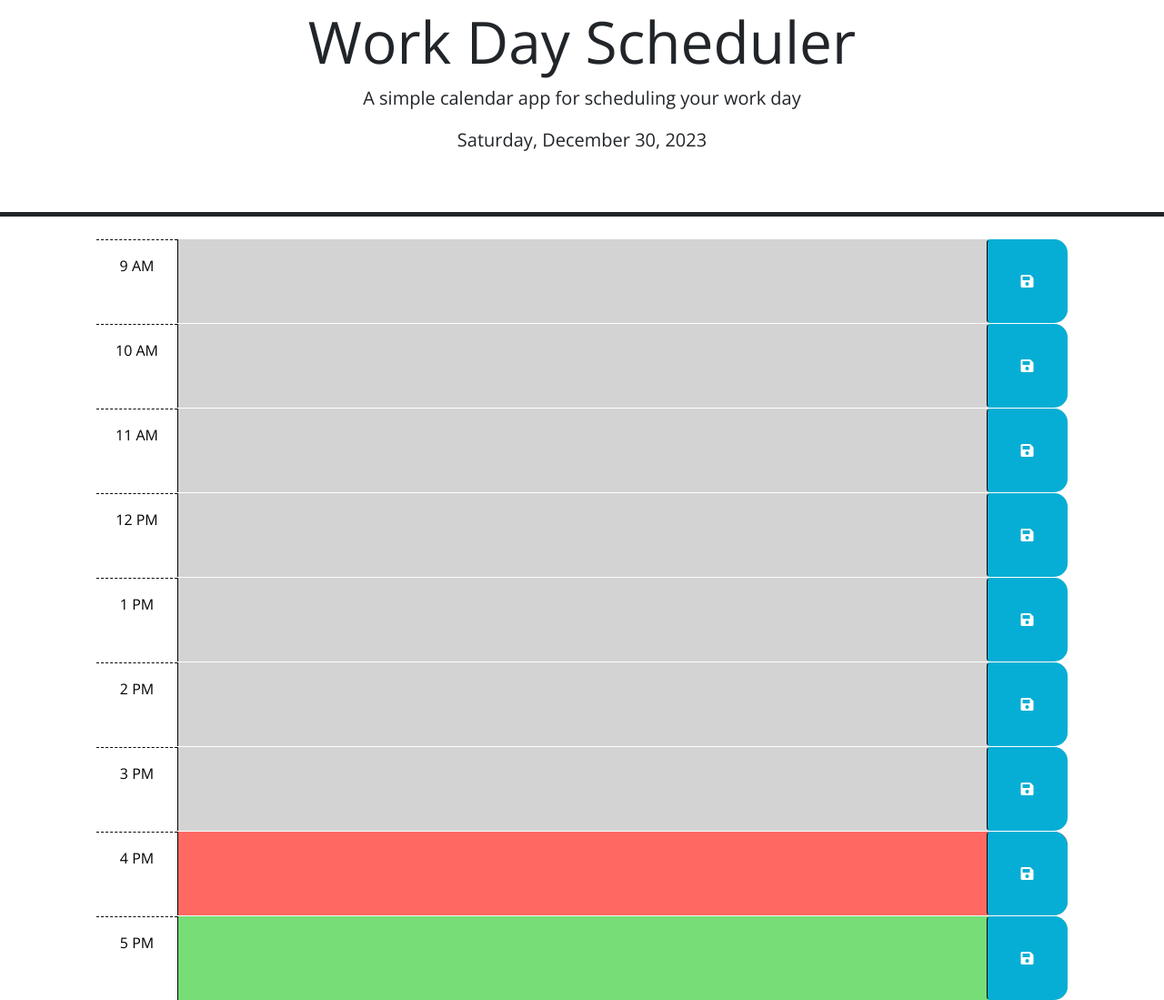
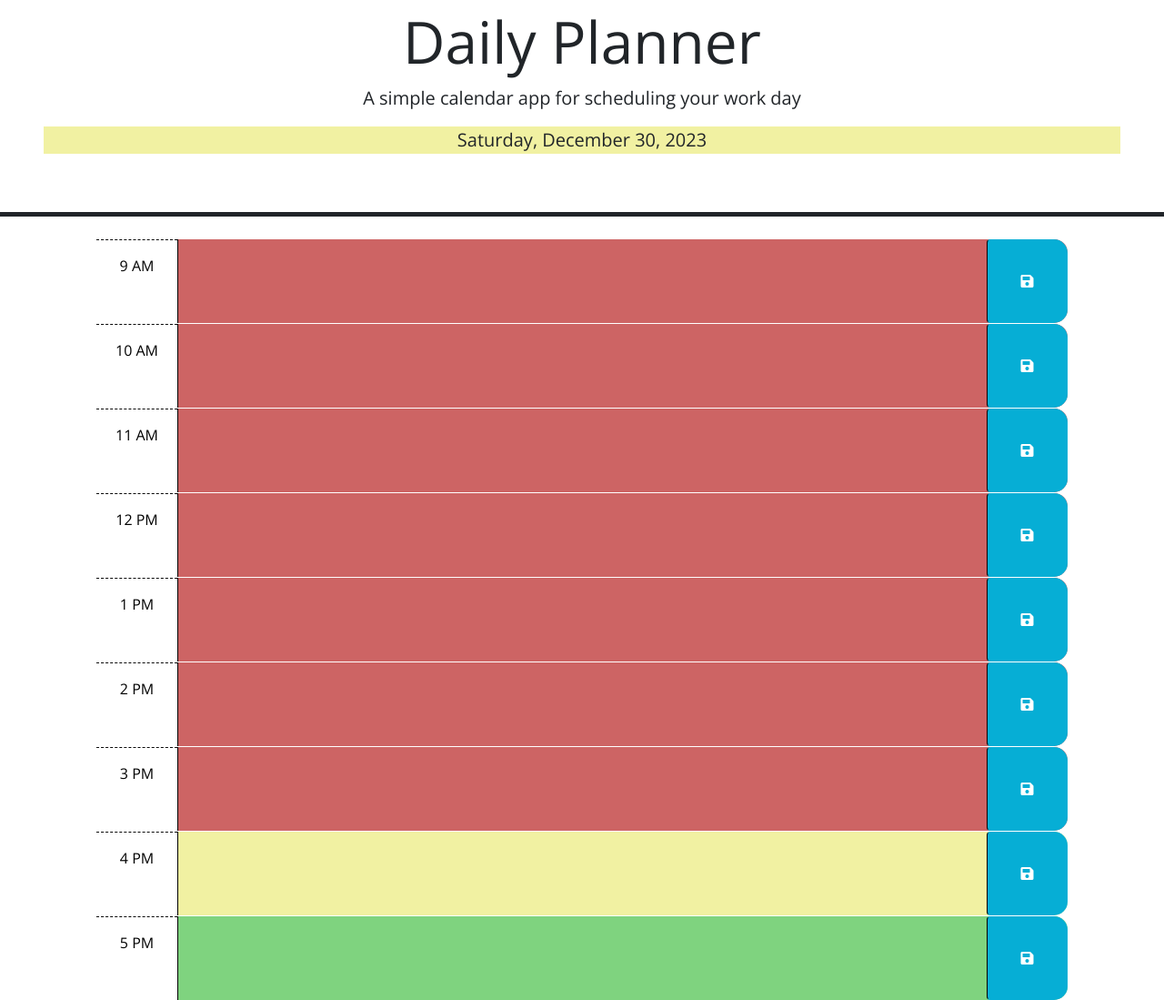
Before and after one commit to ebcoleman/daily-planner, a website: page Develop/index.html in a window 1280 px wide. Shown: the part 40-1139 px from the top of the page at 91% size. Drawn offline with nearby package versions, Linux system fonts and the light colour scheme.

Commit message:
changed colors

```diff
--- a/Develop/index.html
+++ b/Develop/index.html
@@ -19,13 +19,13 @@
       rel="stylesheet"
     />
     <link rel="stylesheet" href="style.css" />
-    <title>Work Day Scheduler</title>
+    <title>Daily Planner</title>
   </head>
 
   <body>
 
     <header class="p-5 mb-4 border-5 border-bottom border-dark text-center">
-      <h1 class="display-3">Work Day Scheduler</h1>
+      <h1 class="display-3">Daily Planner</h1>
       <p class="lead">A simple calendar app for scheduling your work day</p>
       <p id="current-day" class="lead"></p>
     </header>
--- a/Develop/style.css
+++ b/Develop/style.css
@@ -10,6 +10,10 @@ textarea {
   color: #000000;
   border-left: 1px solid black;
   padding: 10px;
+}
+
+#current-day {
+  background-color: rgb(241, 241, 162);
 }
 
 .description {
@@ -32,17 +36,17 @@ textarea {
 }
 
 .past {
-  background-color: #d3d3d3;
+  background-color: #cd6464;
   color: white;
 }
 
 .present {
-  background-color: #ff6961;
+  background-color:rgb(241, 241, 162);
   color: white;
 }
 
 .future {
-  background-color: #77dd77;
+  background-color: #7fd37f;
   color: white;
 }
 
```
